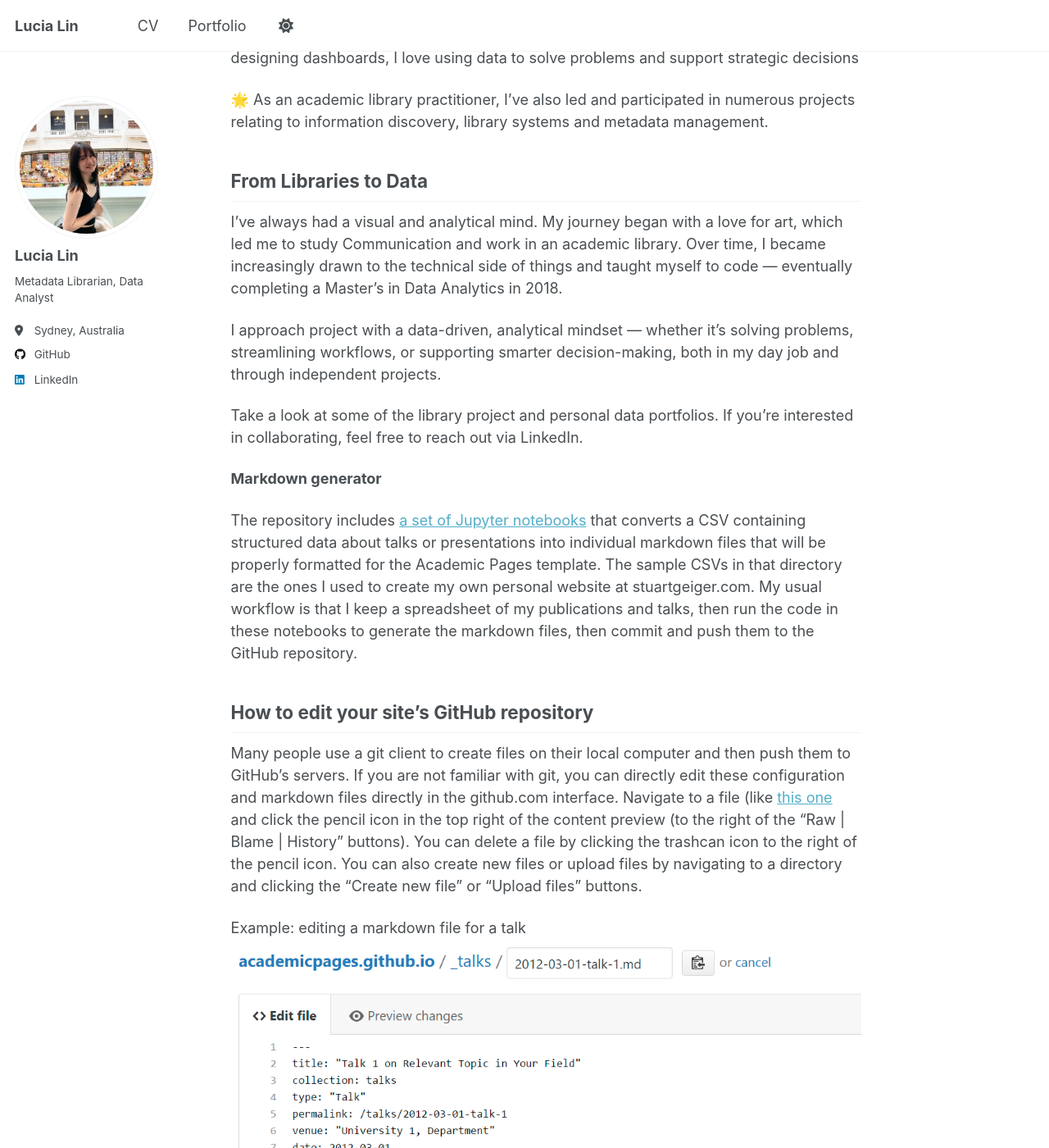
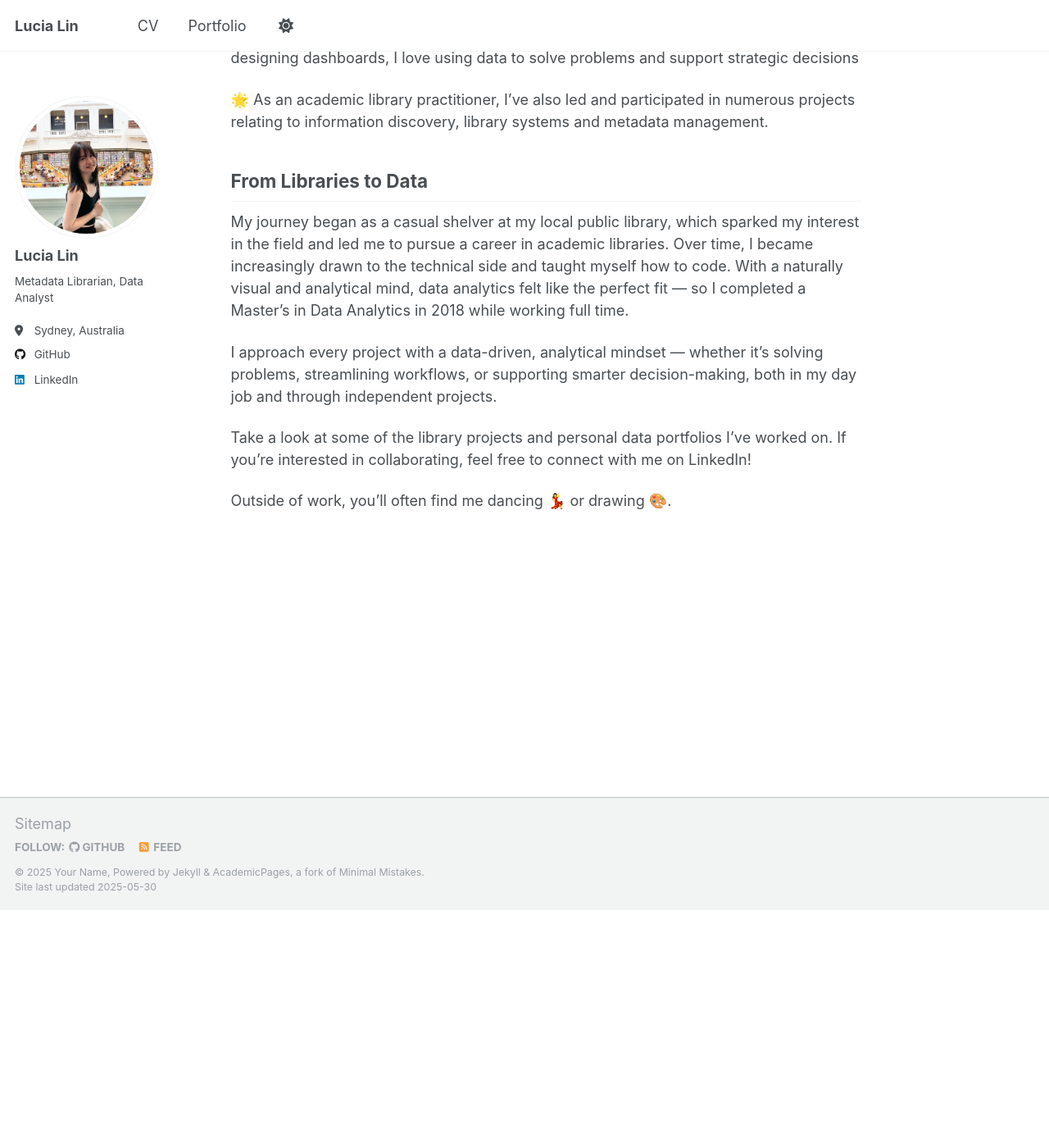
Before and after one commit to lululucialin/lululucialin.github.io, a Jekyll site: the page built from _pages/about.md, in a window 1280 px wide and 1400 px high, scrolled down 290 px. Shown: the whole window at 82% size. Built offline with Jekyll 4.4.1, drawn with Linux system fonts in a browser that asks for light colours; some of the changed text lies outside the part shown.

Commit message:
Update about.md

```diff
--- a/_pages/about.md
+++ b/_pages/about.md
@@ -17,24 +17,10 @@ About my work
 
 From Libraries to Data
 ------
-I’ve always had a visual and analytical mind. My journey began with a love for art, which led me to study Communication and work in an academic library. Over time, I became increasingly drawn to the technical side of things and taught myself to code — eventually completing a Master’s in Data Analytics in 2018.
+My journey began as a casual shelver at my local public library, which sparked my interest in the field and led me to pursue a career in academic libraries. Over time, I became increasingly drawn to the technical side and taught myself how to code. With a naturally visual and analytical mind, data analytics felt like the perfect fit — so I completed a Master’s in Data Analytics in 2018 while working full time.
 
-I approach project with a data-driven, analytical mindset — whether it’s solving problems, streamlining workflows, or supporting smarter decision-making, both in my day job and through independent projects.
+I approach every project with a data-driven, analytical mindset — whether it’s solving problems, streamlining workflows, or supporting smarter decision-making, both in my day job and through independent projects.
 
-Take a look at some of the library project and personal data portfolios. If you’re interested in collaborating, feel free to reach out via LinkedIn.
+Take a look at some of the library projects and personal data portfolios I’ve worked on. If you’re interested in collaborating, feel free to connect with me on LinkedIn!
 
-**Markdown generator**
-
-The repository includes [a set of Jupyter notebooks](https://github.com/academicpages/academicpages.github.io/tree/master/markdown_generator
-) that converts a CSV containing structured data about talks or presentations into individual markdown files that will be properly formatted for the Academic Pages template. The sample CSVs in that directory are the ones I used to create my own personal website at stuartgeiger.com. My usual workflow is that I keep a spreadsheet of my publications and talks, then run the code in these notebooks to generate the markdown files, then commit and push them to the GitHub repository.
-
-How to edit your site's GitHub repository
-------
-Many people use a git client to create files on their local computer and then push them to GitHub's servers. If you are not familiar with git, you can directly edit these configuration and markdown files directly in the github.com interface. Navigate to a file (like [this one](https://github.com/academicpages/academicpages.github.io/blob/master/_talks/2012-03-01-talk-1.md) and click the pencil icon in the top right of the content preview (to the right of the "Raw | Blame | History" buttons). You can delete a file by clicking the trashcan icon to the right of the pencil icon. You can also create new files or upload files by navigating to a directory and clicking the "Create new file" or "Upload files" buttons.
-
-Example: editing a markdown file for a talk
-![Editing a markdown file for a talk](/images/editing-talk.png)
-
-For more info
-------
-More info about configuring Academic Pages can be found in [the guide](https://academicpages.github.io/markdown/), the [growing wiki](https://github.com/academicpages/academicpages.github.io/wiki), and you can always [ask a question on GitHub](https://github.com/academicpages/academicpages.github.io/discussions). The [guides for the Minimal Mistakes theme](https://mmistakes.github.io/minimal-mistakes/docs/configuration/) (which this theme was forked from) might also be helpful.
+Outside of work, you’ll often find me dancing 💃 or drawing 🎨.
```
